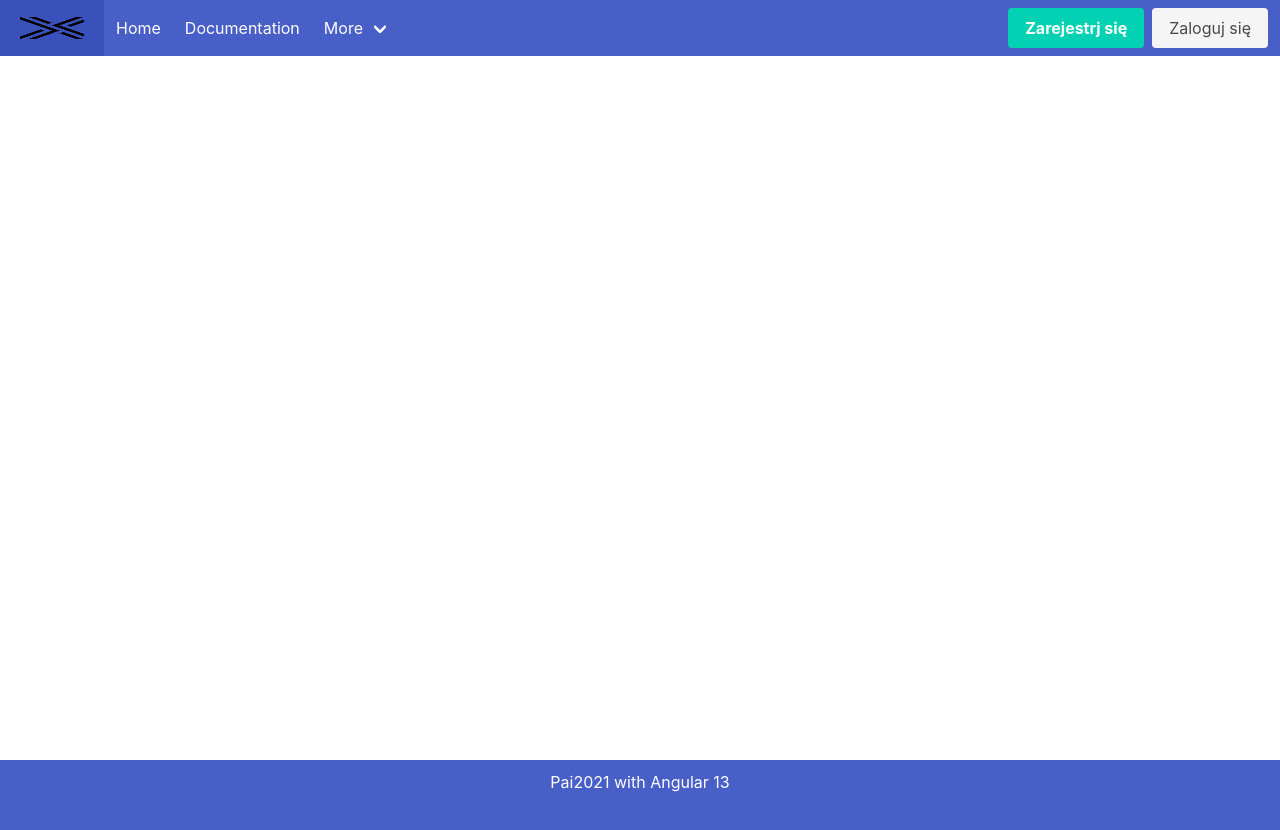
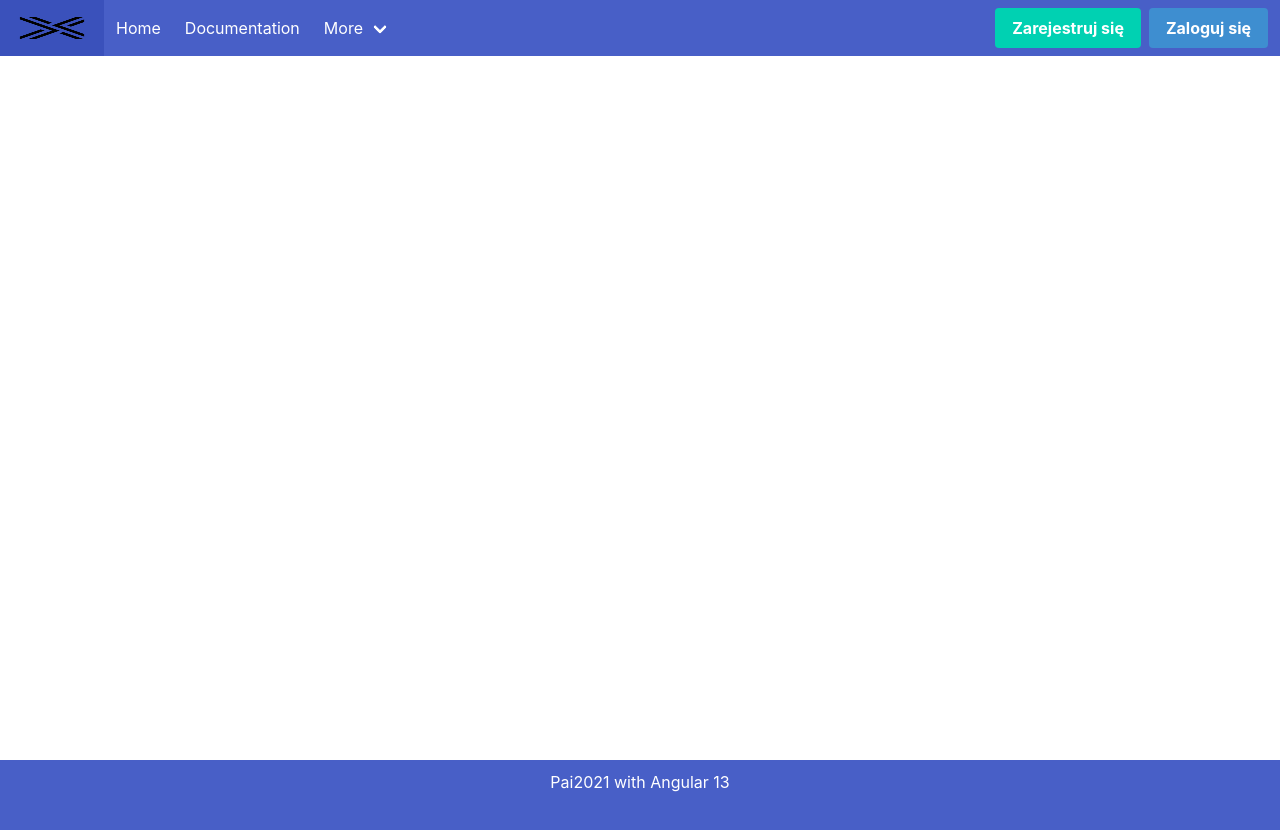
Before and after one commit to olekogrodowczyk/Programowanie-Aplikacji-Internetowych, an Angular app in the folder frontend/: page / in a window 1280 px wide. Shown: the top 830 px of the page. Built offline with nearby package versions, Linux system fonts and the light colour scheme.

Commit message:
Modal fixes

```diff
--- a/frontend/src/app/shared/modal/modal.component.html
+++ b/frontend/src/app/shared/modal/modal.component.html
@@ -3,7 +3,7 @@
   <div class="modal-card">
     <header class="modal-card-head">
       <p class="modal-card-title">{{ title }}</p>
-      <button class="delete" aria-label="close"></button>
+      <button class="delete" aria-label="close" (click)="cancel()"></button>
     </header>
     <section class="modal-card-body"><ng-content></ng-content></section>
     <footer class="modal-card-foot">
--- a/frontend/src/app/shared/navbar/navbar.component.html
+++ b/frontend/src/app/shared/navbar/navbar.component.html
@@ -40,9 +40,11 @@
       <div class="navbar-item">
         <div class="buttons">
           <a class="button is-primary">
-            <strong>Zarejestrj się</strong>
+            <strong>Zarejestruj się</strong>
           </a>
-          <a (click)="selectItem()" class="button is-light"> Zaloguj się </a>
+          <a (click)="selectItem()" class="button is-info">
+            <strong>Zaloguj się</strong>
+          </a>
         </div>
       </div>
     </div>
```
